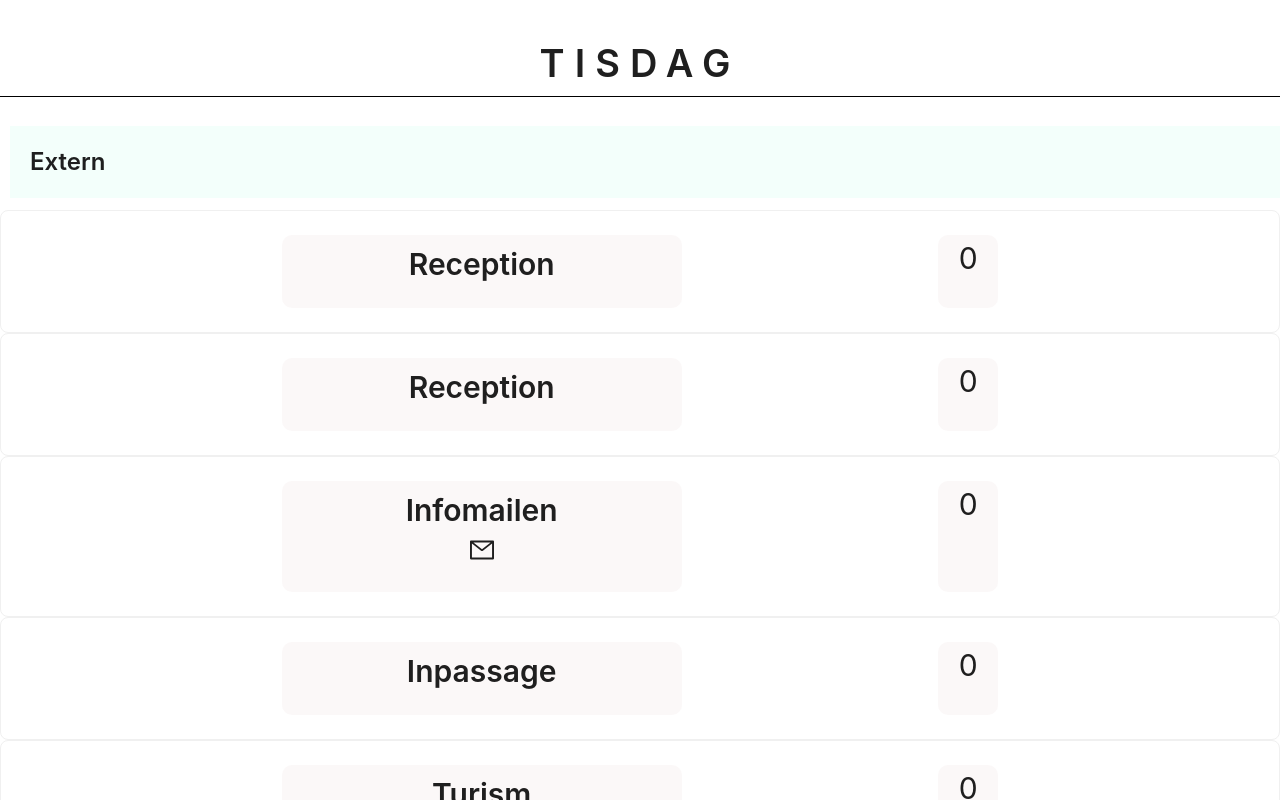
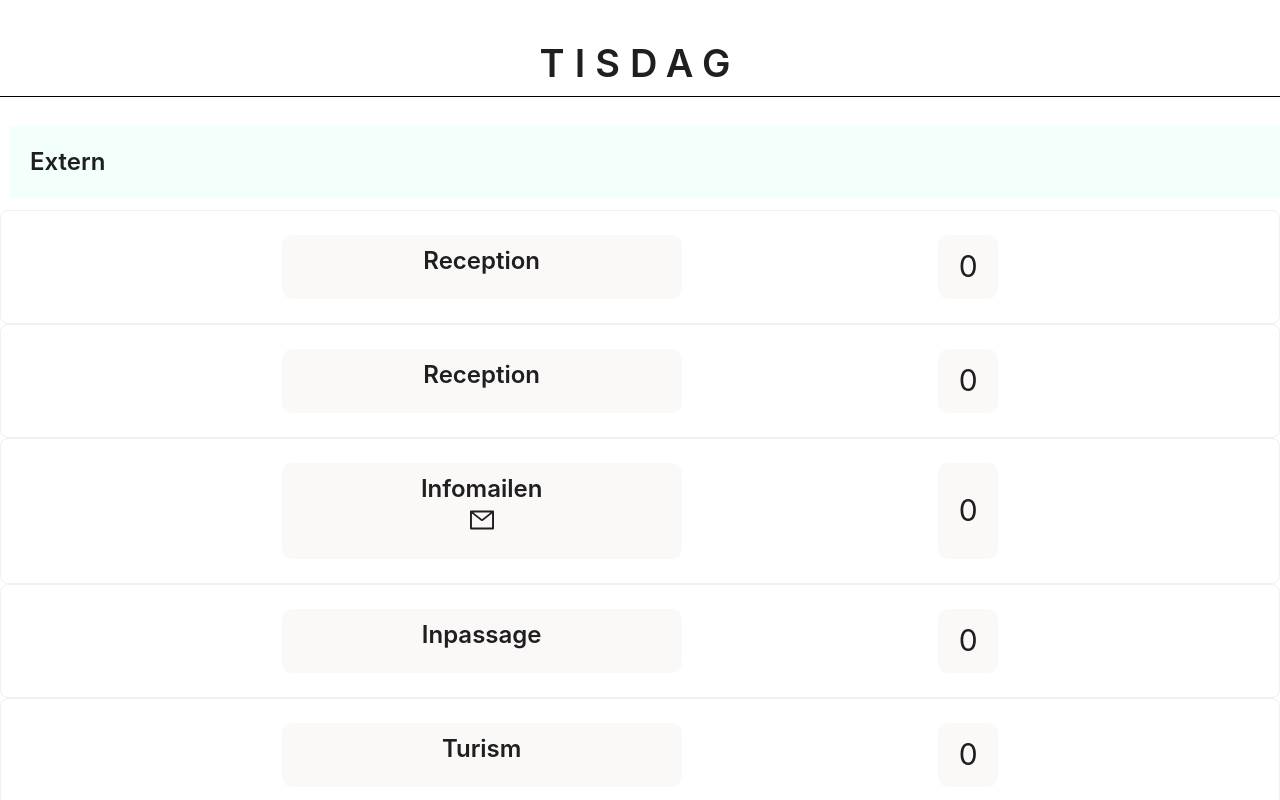
Before and after one commit to Cappeloow/StatisticCounter, a React (Vite) app in the folder client/: page / in a window 1280 px wide. Shown: the top 800 px of the page. Built offline with nearby package versions, Linux system fonts and the light colour scheme.

Commit message:
need to align the text a little bit more

```diff
--- a/client/src/components/DataCard.tsx
+++ b/client/src/components/DataCard.tsx
@@ -19,7 +19,7 @@ function DataCard(props: any) {
           <Title
             style={{ userSelect: "none" }}
             className="titleOfMatter"
-            level={2}
+            level={3}
           >
             {matter.task}
             <br></br>
--- a/client/src/style/Card.css
+++ b/client/src/style/Card.css
@@ -15,7 +15,9 @@ cursor:pointer;
     border-radius: 10px;
     text-align: center;
     transition:1s;
-
+    display:flex;
+    justify-content: center;
+    align-items: center;
 }
 
 .containerOfMatter {
@@ -24,6 +26,9 @@ cursor:pointer;
     border-radius: 10px;
     width: 400px;
     padding:10px;
+    display:flex;
+    justify-content: center;
+    align-items: center;
   }
 
 .containerOfCardNumber:hover{
```
